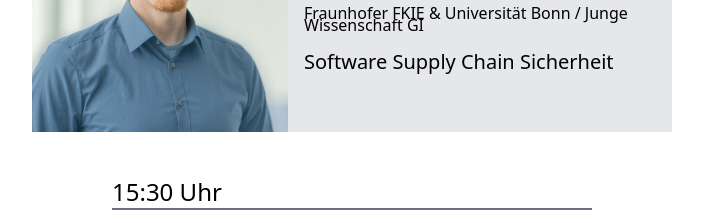
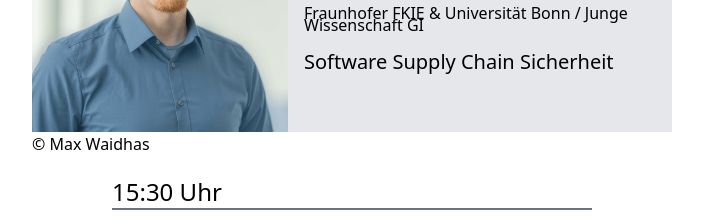
Before and after one commit to safetyinbytes/safetyinbytes.github.io, a React (Create React App) app: page /#/speaker in a window 1280 px wide. Shown: the part 2000-2223 px from the top of the page, without its empty margins (288-991 px from the left). Built offline with nearby package versions, Linux system fonts and the light colour scheme.

Commit message:
fix(speaker): add copyright

```diff
--- a/src/pages/Speaker.tsx
+++ b/src/pages/Speaker.tsx
@@ -109,6 +109,7 @@ export const Speaker = () => {
                 <div className="flex flex-col lg:flex-row bg-gray-200 gap-2 w-full items-center">
                     <div className="h-64 aspect-square">
                         <img src="/speaker/marc-ohm.png" />
+                        <span>© Max Waidhas</span>
                     </div>
                     <div className="p-2 rounded-md w-full">
                         <p className="text-2xl">15:00 Uhr</p>
```
